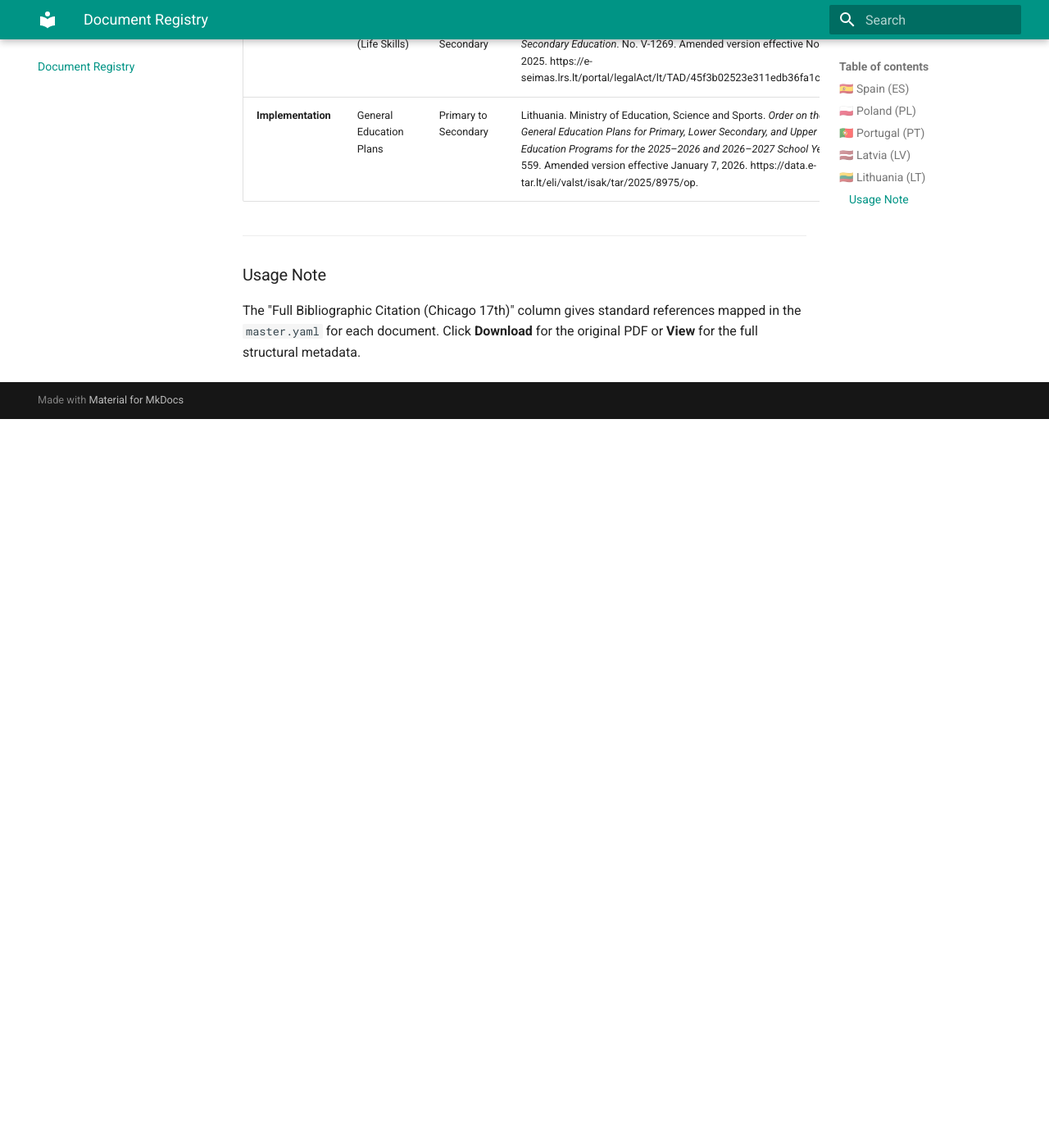
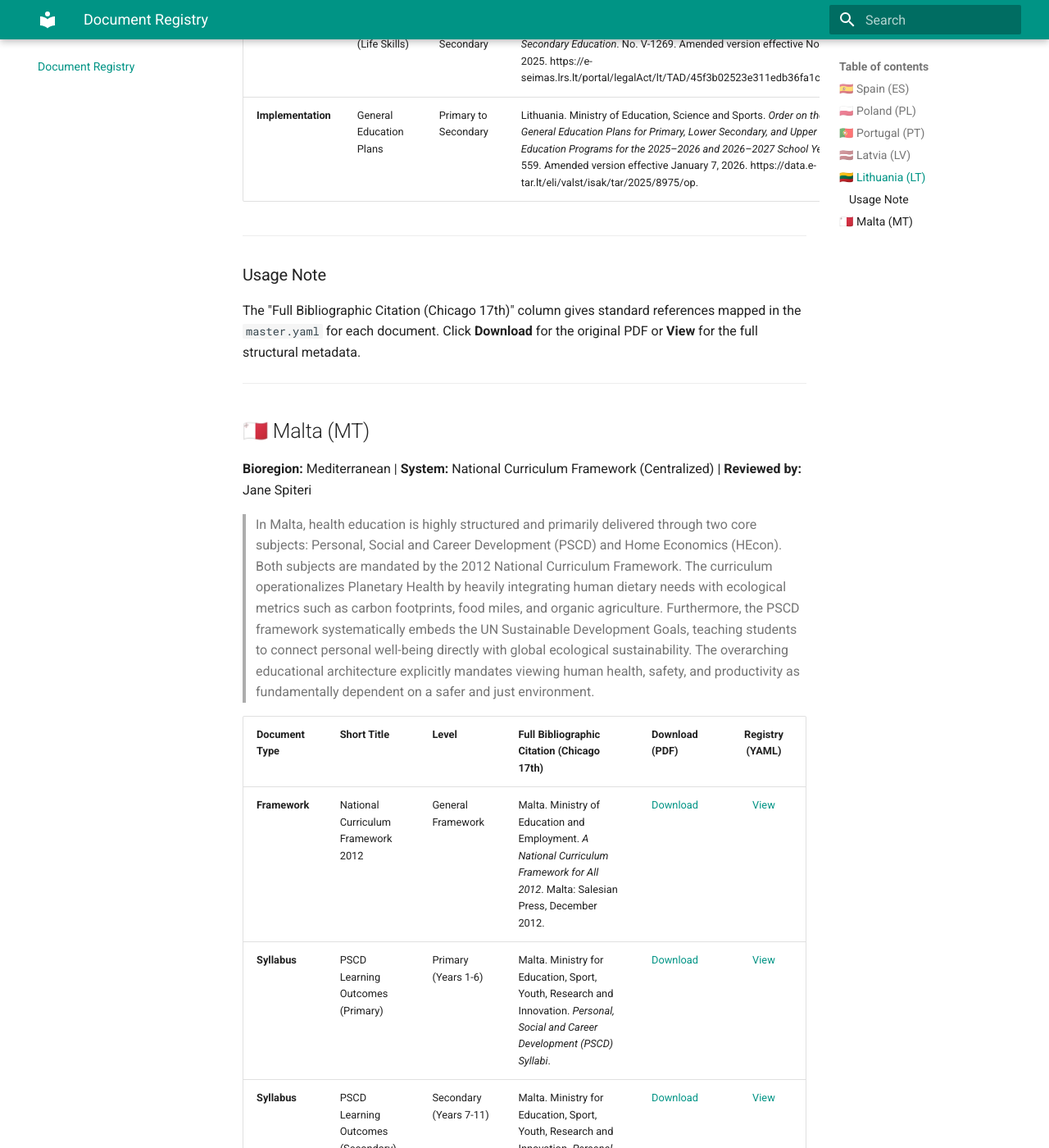
Before and after one commit to krzyworzeka-svg/EU-Health-Ed-Repository, an MkDocs documentation site: the page built from docs/registry.md, in a window 1280 px wide and 1400 px high, scrolled down 7425 px. Shown: the whole window at 82% size. Built offline with MkDocs 1.6.1 and Material for MkDocs 9.7.7, drawn with Linux system fonts in a browser that asks for light colours; before the commit the page ends 7936 px from its top, so only the background shows below that; some of the changed text lies outside the part shown.

Commit message:
docs: finalize Malta (MT) Level III presentation architecture with expert Jane Spiteri

```diff
--- a/docs/registry.md
+++ b/docs/registry.md
@@ -12,6 +12,7 @@ This registry provides direct access to both the **normalization metadata** and
     <li><a href="#country-pt">🇵🇹 Portugal (PT)</a></li>
     <li><a href="#country-lv">🇱🇻 Latvia (LV)</a></li>
     <li><a href="#country-lt">🇱🇹 Lithuania (LT)</a></li>
+    <li><a href="#country-mt">🇲🇹 Malta (MT)</a></li>
   </ul>
 </details>
 
@@ -103,3 +104,19 @@ This registry provides direct access to both the **normalization metadata** and
 ---
 ### Usage Note
 The "Full Bibliographic Citation (Chicago 17th)" column gives standard references mapped in the `master.yaml` for each document. Click **Download** for the original PDF or **View** for the full structural metadata.
+
+---
+
+<a id="country-mt"></a>
+## 🇲🇹 Malta (MT)
+**Bioregion:** Mediterranean | **System:** National Curriculum Framework (Centralized) | **Reviewed by:** Jane Spiteri
+
+> In Malta, health education is highly structured and primarily delivered through two core subjects: Personal, Social and Career Development (PSCD) and Home Economics (HEcon). Both subjects are mandated by the 2012 National Curriculum Framework. The curriculum operationalizes Planetary Health by heavily integrating human dietary needs with ecological metrics such as carbon footprints, food miles, and organic agriculture. Furthermore, the PSCD framework systematically embeds the UN Sustainable Development Goals, teaching students to connect personal well-being directly with global ecological sustainability. The overarching educational architecture explicitly mandates viewing human health, safety, and productivity as fundamentally dependent on a safer and just environment.
+
+| Document Type | Short Title | Level | Full Bibliographic Citation (Chicago 17th) | Download (PDF) | Registry (YAML) |
+| :--- | :--- | :--- | :--- | :--- | :---: |
+| **Framework** | National Curriculum Framework 2012 | General Framework | Malta. Ministry of Education and Employment. *A National Curriculum Framework for All 2012*. Malta: Salesian Press, December 2012. | [Download](https://github.com/krzyworzeka-svg/EU-Health-Ed-Repository/raw/main/data/MT/sources/MT_2012_Curriculum_Framework.pdf) | [View](https://raw.githubusercontent.com/krzyworzeka-svg/EU-Health-Ed-Repository/main/data/MT/master.yaml) |
+| **Syllabus** | PSCD Learning Outcomes (Primary) | Primary (Years 1-6) | Malta. Ministry for Education, Sport, Youth, Research and Innovation. *Personal, Social and Career Development (PSCD) Syllabi*. | [Download](https://github.com/krzyworzeka-svg/EU-Health-Ed-Repository/tree/main/data/MT/sources) | [View](https://raw.githubusercontent.com/krzyworzeka-svg/EU-Health-Ed-Repository/main/data/MT/master.yaml) |
+| **Syllabus** | PSCD Learning Outcomes (Secondary) | Secondary (Years 7-11) | Malta. Ministry for Education, Sport, Youth, Research and Innovation. *Personal, Social and Career Development (PSCD) Syllabi*. | [Download](https://github.com/krzyworzeka-svg/EU-Health-Ed-Repository/tree/main/data/MT/sources) | [View](https://raw.githubusercontent.com/krzyworzeka-svg/EU-Health-Ed-Repository/main/data/MT/master.yaml) |
+| **Syllabus** | Home Economics (Years 7-11) | Secondary (Years 7-11) | Malta. Department of Curriculum, Lifelong Learning and Employability. *Home Economics Syllabi*. | [Download](https://github.com/krzyworzeka-svg/EU-Health-Ed-Repository/tree/main/data/MT/sources) | [View](https://raw.githubusercontent.com/krzyworzeka-svg/EU-Health-Ed-Repository/main/data/MT/master.yaml) |
+| **Syllabus** | Physical Education | Primary & Secondary | Malta. Ministry for Education, Sport, Youth, Research and Innovation. *Physical Education: Learning Outcomes*. | [Download](https://github.com/krzyworzeka-svg/EU-Health-Ed-Repository/raw/main/data/MT/sources/MT_2026_PE_Learning_Outcomes.pdf) | [View](https://raw.githubusercontent.com/krzyworzeka-svg/EU-Health-Ed-Repository/main/data/MT/master.yaml) |
--- a/streamlit_app.py
+++ b/streamlit_app.py
@@ -93,6 +93,7 @@ st.sidebar.markdown("""
 - **Lithuania (LT):** Aušra Rutkienė & Andrius Puksas, Vytautas Magnus University
 - **Poland (PL):** Paweł Krzyworzeka, Kozminski University
 - **Portugal (PT):** Carla Sousa
+- **Malta (MT):** Jane Spiteri, University of Malta
 """)
 
 # Filter data
```
Also changed, not shown: docs/reviews/MT.md (added, +67 -0 lines), 1 other file.
